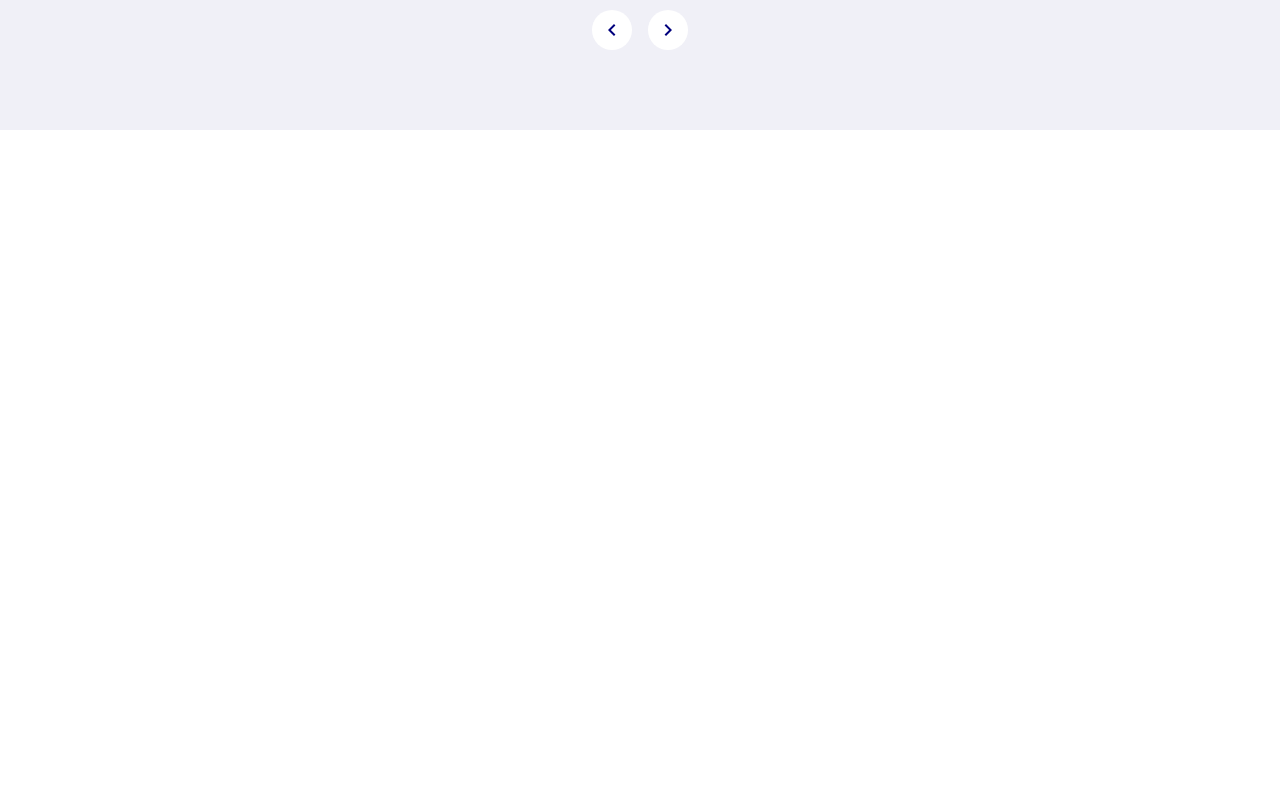
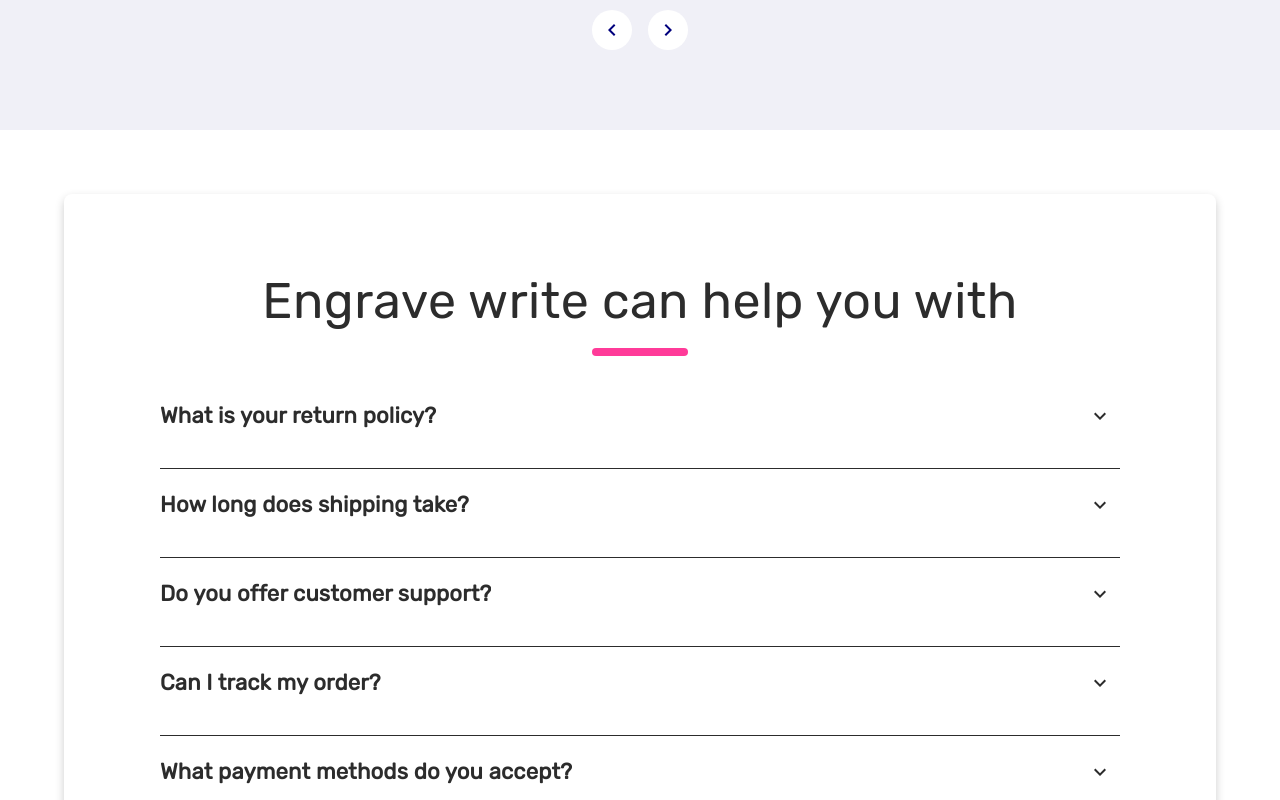
Before and after one commit to The-Wall-007/EngraveWrite, a Next.js app in the folder engrave-write/: page /Home in a window 1280 px wide. Shown: the part 6040-6840 px from the top of the page. Before the commit the page ends 6170 px from the top, so only its background shows below. Built offline with nearby package versions, Linux system fonts and the light colour scheme.

Commit message:
Completed Question Section

```diff
--- a/engrave-write/src/app/Home/page.tsx
+++ b/engrave-write/src/app/Home/page.tsx
@@ -10,6 +10,7 @@ import PromiseSection from "@/components/Home/PromiseSection";
 import ProcessSection from "@/components/Home/ProcessSection";
 import CaseStudy from "@/components/Home/CaseStudy";
 import ClientReview from "@/components/Home/ClientReview";
+import QuestionsSection from "@/components/Home/QuestionsSection";
 
 const Home = () => {
   return (
@@ -33,6 +34,8 @@ const Home = () => {
       <CaseStudy />
 
       <ClientReview />
+
+      <QuestionsSection />
     </React.Fragment>
   );
 };
--- /dev/null
+++ b/engrave-write/src/components/Home/QuestionsSection.tsx
@@ -0,0 +1,189 @@
+"use client";
+import React, { useState } from "react";
+import {
+  Collapse,
+  Stack,
+  Typography,
+  IconButton,
+  ButtonBase,
+  Card,
+  CardContent,
+} from "@mui/material";
+import KeyboardArrowUpIcon from "@mui/icons-material/KeyboardArrowUp";
+import KeyboardArrowDownIcon from "@mui/icons-material/KeyboardArrowDown";
+
+// Sample FAQ array
+const faqs = [
+  {
+    id: 1,
+    question: "What is your return policy?",
+    answer:
+      "We accept returns within 30 days of purchase. The item must be unused and in its original packaging.",
+  },
+  {
+    id: 2,
+    question: "How long does shipping take?",
+    answer:
+      "Shipping usually takes 5-7 business days, depending on your location. Expedited shipping is also available.",
+  },
+  {
+    id: 3,
+    question: "Do you offer customer support?",
+    answer:
+      "Yes, we offer 24/7 customer support via email, phone, and live chat.",
+  },
+  {
+    id: 4,
+    question: "Can I track my order?",
+    answer:
+      "Yes, once your order is shipped, you will receive a tracking number via email to track your package.",
+  },
+  {
+    id: 5,
+    question: "What payment methods do you accept?",
+    answer:
+      "We accept major credit cards, PayPal, and other secure payment options.",
+  },
+];
+
+const QuestionsSection = () => {
+  const [openId, setOpenId] = useState<number | null>(null);
+
+  const handleToggle = (id: number) => {
+    setOpenId((prevId) => (prevId === id ? null : id));
+  };
+
+  return (
+    <Stack
+      sx={{
+        backgroundColor: "#fff",
+        display: "flex",
+        flex: 1,
+        flexDirection: "column",
+        padding: {
+          xs: 4,
+          sm: 6,
+          md: 8,
+          lg: 8,
+        },
+      }}
+    >
+      <Card
+        sx={{
+          boxShadow: "0px 4px 10px rgba(0, 0, 0, 0.2)", // Add shadow here
+          borderRadius: 2,
+          marginBottom: 2,
+          padding: {
+            sx: 2,
+            sm: 2,
+            md: 4,
+            lg: 10,
+          },
+        }}
+      >
+        <Stack
+          sx={{
+            display: "flex",
+            flex: 1,
+            flexDirection: "column",
+            justifyContent: "center",
+            alignItems: "center",
+            marginBottom: 1,
+          }}
+        >
+          <Typography
+            sx={{
+              fontSize: "50px",
+              fontWeight: "500",
+              color: "#2C2C2C",
+              lineHeight: "54px",
+              fontFamily: "rubik",
+              textAlign: "center",
+            }}
+          >
+            Engrave write can help you with
+          </Typography>
+
+          <Stack
+            sx={{
+              marginTop: 2.5,
+              height: 8,
+              width: 96,
+              backgroundColor: "#FF3B99",
+              borderRadius: 2,
+            }}
+          />
+        </Stack>
+
+        <CardContent>
+          {faqs.map((faq) => (
+            <Stack
+              key={faq.id}
+              sx={{
+                paddingTop: 2,
+                paddingBottom: 2,
+                borderTopWidth: faq.id == 1 ? 0 : 1,
+                borderColor: "#2C2C2C",
+                marginBottom: 2,
+              }}
+            >
+              <ButtonBase
+                onClick={() => handleToggle(faq.id)}
+                sx={{
+                  display: "flex",
+                  flexDirection: "row",
+                  alignItems: "center",
+                  justifyContent: "space-between",
+                }}
+              >
+                <Typography
+                  sx={{
+                    fontSize: "22px",
+                    fontWeight: "700",
+                    color: "#2C2C2C",
+                    lineHeight: "30px",
+                    fontFamily: "rubik",
+                    overflow: "hidden",
+                    display: "-webkit-box",
+                    WebkitLineClamp: 1,
+                    WebkitBoxOrient: "vertical",
+                    textAlign: "left",
+                    whiteSpace: "pre-line",
+                  }}
+                >
+                  {faq.question}
+                </Typography>
+
+                <IconButton onClick={() => handleToggle(faq.id)}>
+                  {openId === faq.id ? (
+                    <KeyboardArrowUpIcon sx={{ color: "#2c2c2c" }} />
+                  ) : (
+                    <KeyboardArrowDownIcon sx={{ color: "#2c2c2c" }} />
+                  )}
+                </IconButton>
+              </ButtonBase>
+
+              <Collapse in={openId === faq.id}>
+                <Typography
+                  sx={{
+                    fontSize: "18px",
+                    fontWeight: "300",
+                    color: "#2C2C2C",
+                    lineHeight: "28px",
+                    fontFamily: "rubik",
+                    textAlign: "left",
+                    marginTop: 2,
+                  }}
+                >
+                  {faq.answer}
+                </Typography>
+              </Collapse>
+            </Stack>
+          ))}
+        </CardContent>
+      </Card>
+    </Stack>
+  );
+};
+
+export default QuestionsSection;
```
